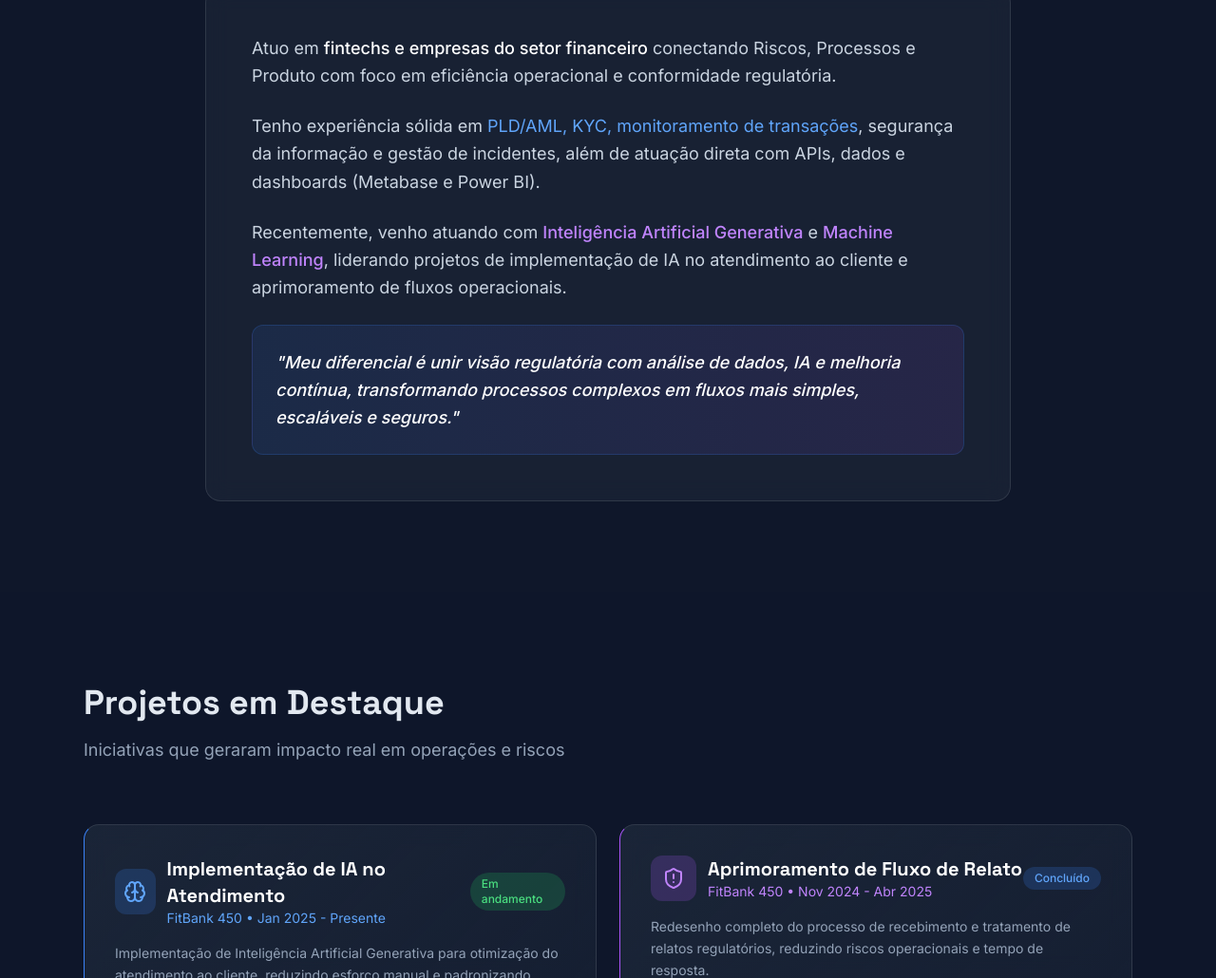
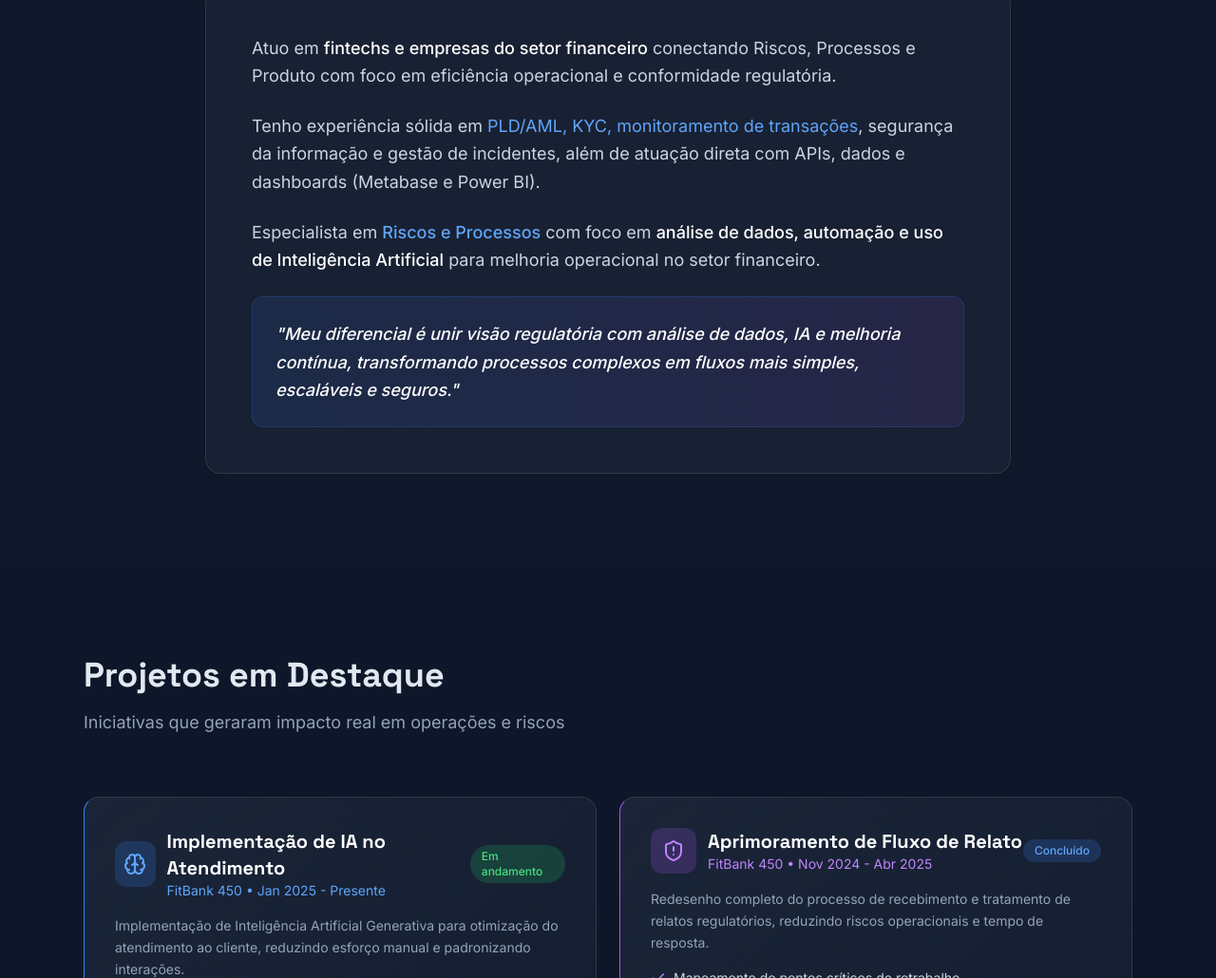
Before and after one commit to santosmagali98-stack/portfolio, a plain HTML site: page index.html in a window 1280 px wide. Shown: the part 1157-2187 px from the top of the page at 95% size. Drawn offline with nearby package versions, Linux system fonts and the light colour scheme.

Commit message:
Update index.html

```diff
--- a/index.html
+++ b/index.html
@@ -275,7 +275,7 @@
                         Tenho experiência sólida em <span class="text-blue-400">PLD/AML, KYC, monitoramento de transações</span>, segurança da informação e gestão de incidentes, além de atuação direta com APIs, dados e dashboards (Metabase e Power BI).
                     </p>
                     <p>
-                        Recentemente, venho atuando com <span class="text-purple-400 font-medium">Inteligência Artificial Generativa</span> e <span class="text-purple-400 font-medium">Machine Learning</span>, liderando projetos de implementação de IA no atendimento ao cliente e aprimoramento de fluxos operacionais.
+                        Especialista em <span class="text-blue-400 font-medium">Riscos e Processos</span> com foco em <span class="text-white font-medium">análise de dados, automação e uso de Inteligência Artificial</span> para melhoria operacional no setor financeiro.
                     </p>
                     <div class="p-6 bg-gradient-to-r from-blue-500/10 to-purple-500/10 rounded-xl border border-blue-500/20 mt-6">
                         <p class="text-white font-medium italic">
```
